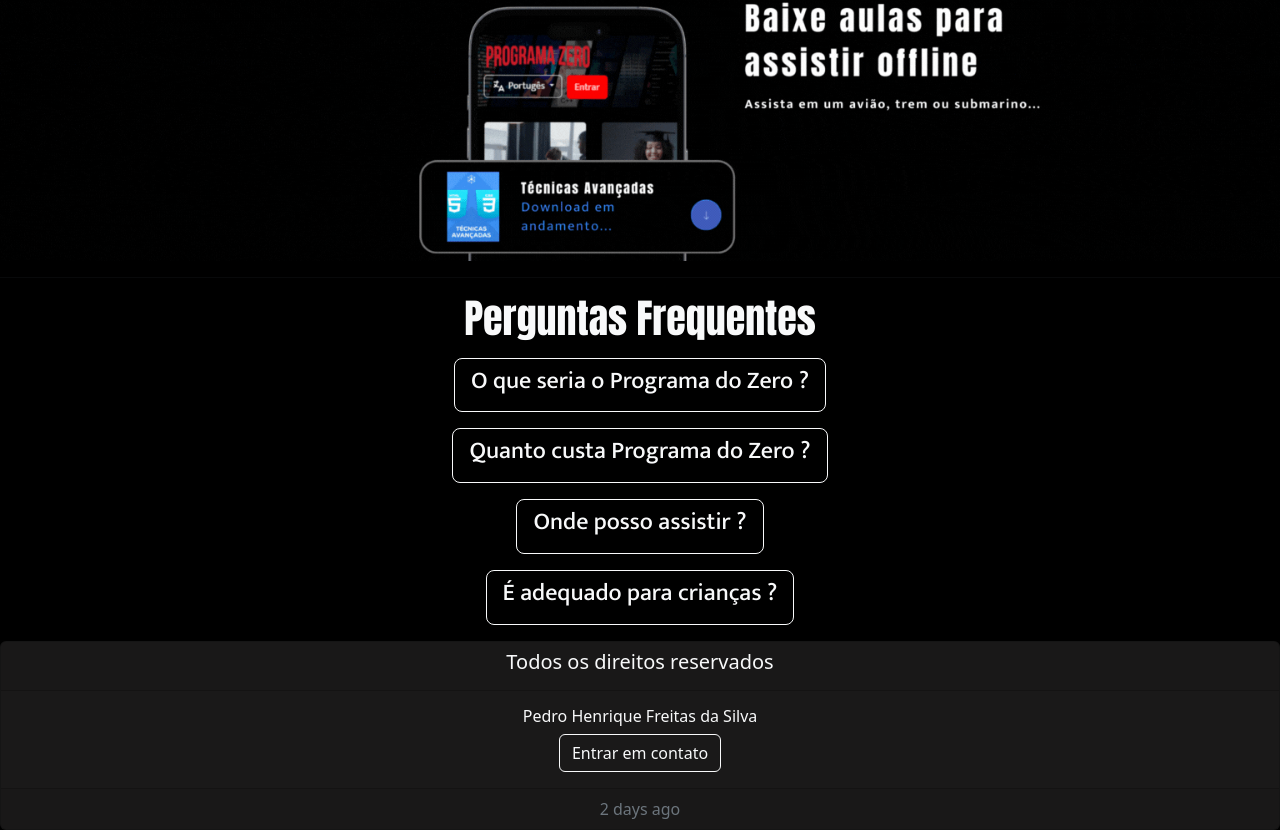
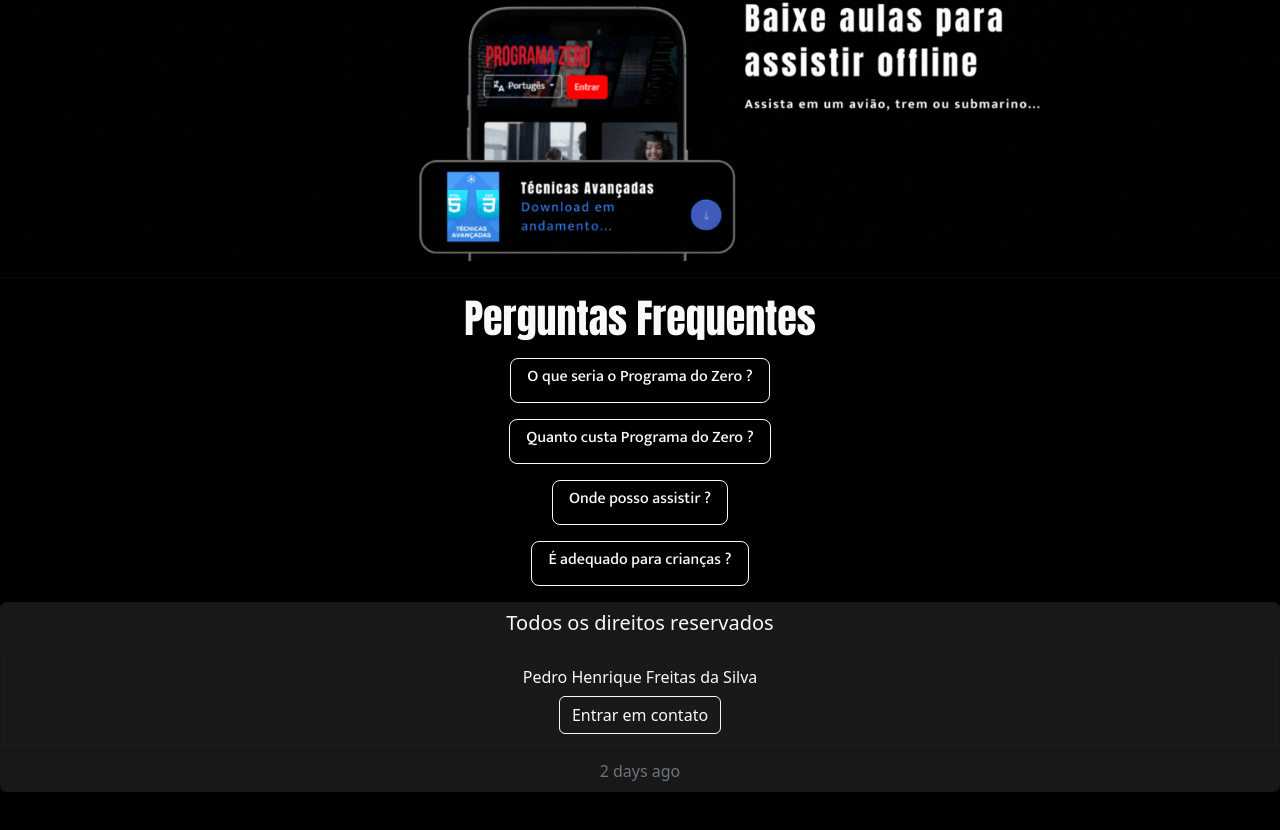
Before and after one commit to PedroBakerofc/Portif-lio, a plain HTML site: page index.html in a window 1280 px wide. Shown: the part 2101-2931 px from the top of the page. After the commit the page ends 2893 px from the top, so only its background shows below. Drawn offline with nearby package versions, Linux system fonts and the light colour scheme.

Commit message:
Update index.html

```diff
--- a/index.html
+++ b/index.html
@@ -147,7 +147,7 @@
 
               <p>
                 <center><button class="btn btn-outline-light btn-lg" type="button" data-bs-toggle="collapse" data-bs-target="#collapse" aria-expanded="false" aria-controls="collapseExample">
-                  <h4 style="font-family: mukta;">O que seria o Programa do Zero ?</h4>
+                  <h6 style="font-family: mukta;">O que seria o Programa do Zero ?</h6>
                 </button></center>
               </p>
               <div class="collapse" id="collapse">
@@ -164,7 +164,7 @@
 
               <p>
                 <center><button class="btn btn-outline-light btn-lg" type="button" data-bs-toggle="collapse" data-bs-target="#collapse2" aria-expanded="false" aria-controls="collapseExample">
-                  <h4 style="font-family: mukta;">Quanto custa Programa do Zero ?</h4>
+                  <h6 style="font-family: mukta;">Quanto custa Programa do Zero ?</h6>
                 </button></center>
               </p>
               <div class="collapse" id="collapse2">
@@ -179,7 +179,7 @@
 
               <p>
                 <center><button class="btn btn-outline-light btn-lg" type="button" data-bs-toggle="collapse" data-bs-target="#collapse3" aria-expanded="false" aria-controls="collapseExample">
-                  <h4 style="font-family: mukta;">Onde posso assistir ?</h4>
+                  <h6 style="font-family: mukta;">Onde posso assistir ?</h6>
                 </button></center>
               </p>
               <div class="collapse" id="collapse3">
@@ -194,7 +194,7 @@
 
               <p>
                 <center><button class="btn btn-outline-light btn-lg" type="button" data-bs-toggle="collapse" data-bs-target="#collapse4" aria-expanded="false" aria-controls="collapseExample">
-                  <h4 style="font-family: mukta;">É adequado para crianças ?</h4>
+                  <h6 style="font-family: mukta;">É adequado para crianças ?</h6>
                 </button></center>
               </p>
               <div class="collapse" id="collapse4">
```
